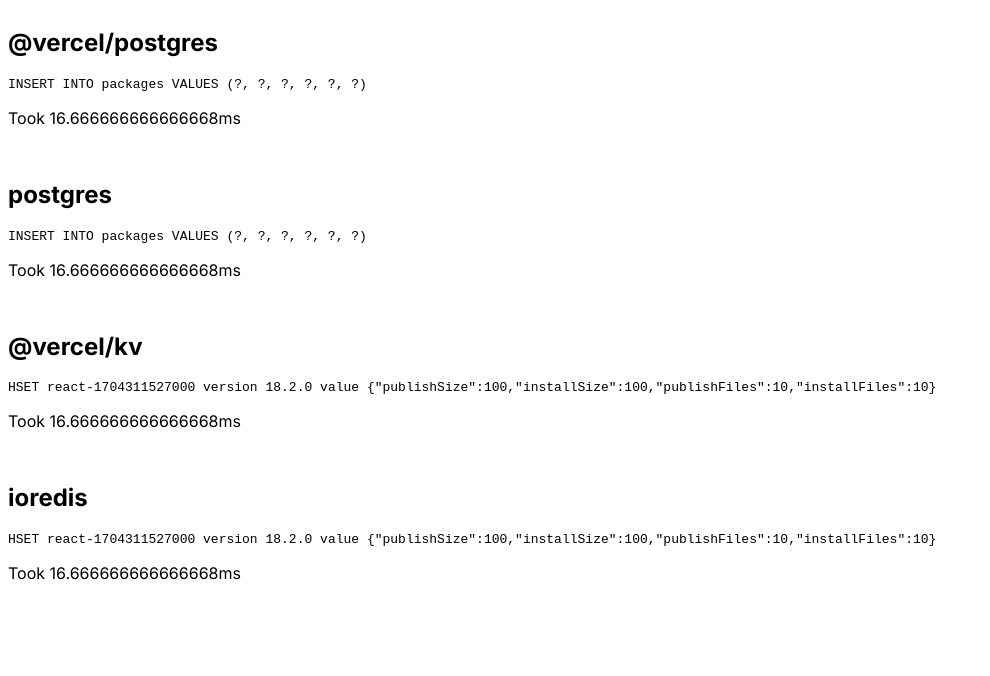
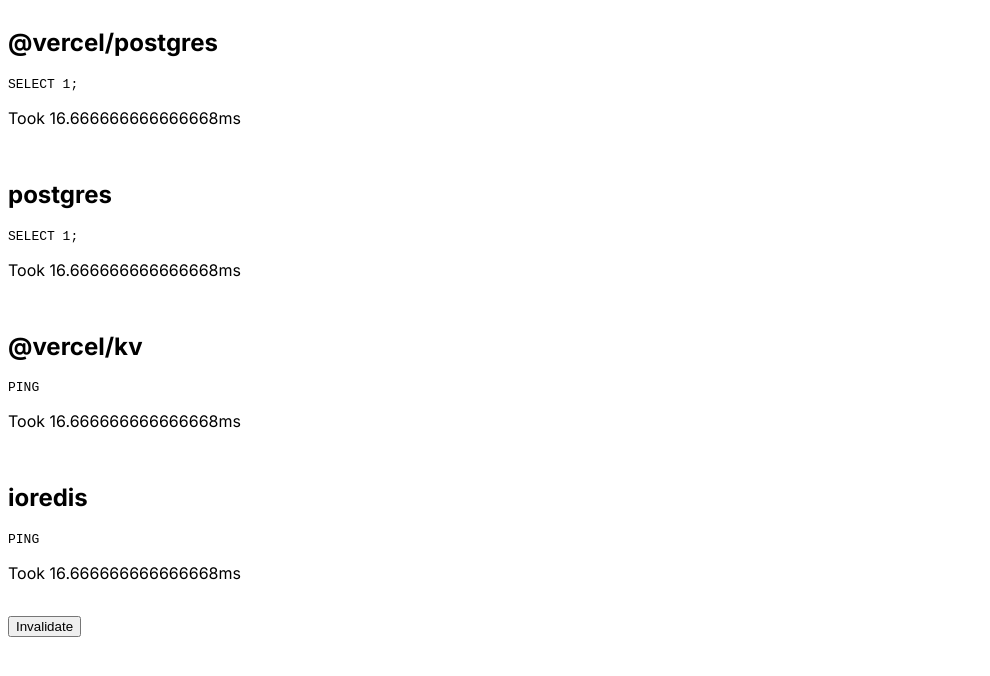
Before and after one commit to lukahartwig/storage-benchmark, a Next.js app: page / in a window 1280 px wide. Shown: the top 676 px of the page, without its empty margins (0-990 px from the left). Built offline with nearby package versions, Linux system fonts and the light colour scheme; no server answers; the database is empty.

Commit message:
use select statements and ping commands

```diff
--- a/app/page.tsx
+++ b/app/page.tsx
@@ -1,28 +1,17 @@
 import { sql } from "@vercel/postgres";
-import { neonConfig } from "@neondatabase/serverless";
 import { kv } from "@vercel/kv";
 import { Redis } from "ioredis";
 import postgres from "postgres";
-import { createData } from "@/lib/data";
-import { unstable_noStore } from "next/cache";
+import { revalidatePath, unstable_noStore } from "next/cache";
 
 export const dynamic = "force-dynamic";
 
 const pg = postgres(process.env.POSTGRES_URL! + "?sslmode=require");
-const redis = new Redis(process.env.KV_URL_TLS!, {
-  lazyConnect: true,
-});
-
-neonConfig.fetchConnectionCache = true;
+const redis = new Redis(process.env.KV_URL_TLS!);
 
 async function VercelPostgres() {
-  const data = createData();
   const t0 = performance.now();
-  await sql`INSERT INTO packages VALUES (${data.name + "-vp"}, ${
-    data.version
-  }, ${data.publishSize}, ${data.installSize}, ${data.publishFiles}, ${
-    data.installFiles
-  })`;
+  await sql`SELECT 1`;
   const t1 = performance.now();
   const delta = t1 - t0;
 
@@ -30,7 +19,7 @@
     <div>
       <h2>@vercel/postgres</h2>
       <pre>
-        <code>INSERT INTO packages VALUES (?, ?, ?, ?, ?, ?)</code>
+        <code>SELECT 1;</code>
       </pre>
       <p>Took {delta}ms</p>
     </div>
@@ -38,13 +27,8 @@
 }
 
 async function Postgres() {
-  const data = createData();
   const t0 = performance.now();
-  await pg`INSERT INTO packages VALUES (${data.name + "-pg"}, ${
-    data.version
-  }, ${data.publishSize}, ${data.installSize}, ${data.publishFiles}, ${
-    data.installFiles
-  })`;
+  await pg`SELECT 1`;
   const t1 = performance.now();
   const delta = t1 - t0;
 
@@ -52,7 +36,7 @@
     <div>
       <h2>postgres</h2>
       <pre>
-        <code>INSERT INTO packages VALUES (?, ?, ?, ?, ?, ?)</code>
+        <code>SELECT 1;</code>
       </pre>
       <p>Took {delta}ms</p>
     </div>
@@ -60,11 +44,8 @@
 }
 
 async function VercelKv() {
-  const data = createData();
   const t0 = performance.now();
-  const { name, version, ...payload } = data;
-  const value = JSON.stringify(payload);
-  await kv.hset(name, { version, value });
+  await kv.ping();
   const t1 = performance.now();
   const delta = t1 - t0;
 
@@ -72,9 +53,7 @@
     <div>
       <h2>@vercel/kv</h2>
       <pre>
-        <code>
-          HSET {name} version {version} value {value}
-        </code>
+        <code>PING</code>
       </pre>
       <p>Took {delta}ms</p>
     </div>
@@ -82,11 +61,8 @@
 }
 
 async function Ioredis() {
-  const data = createData();
   const t0 = performance.now();
-  const { name, version, ...payload } = data;
-  const value = JSON.stringify(payload);
-  await redis.hset(name, version, value);
+  await redis.ping();
   const t1 = performance.now();
   const delta = t1 - t0;
 
@@ -94,9 +70,7 @@
     <div>
       <h2>ioredis</h2>
       <pre>
-        <code>
-          HSET {name} version {version} value {value}
-        </code>
+        <code>PING</code>
       </pre>
       <p>Took {delta}ms</p>
     </div>
@@ -111,6 +85,16 @@
       <Postgres />
       <VercelKv />
       <Ioredis />
+      <form>
+        <button
+          formAction={async () => {
+            "use server";
+            revalidatePath("/");
+          }}
+        >
+          Invalidate
+        </button>
+      </form>
     </div>
   );
 }
```
